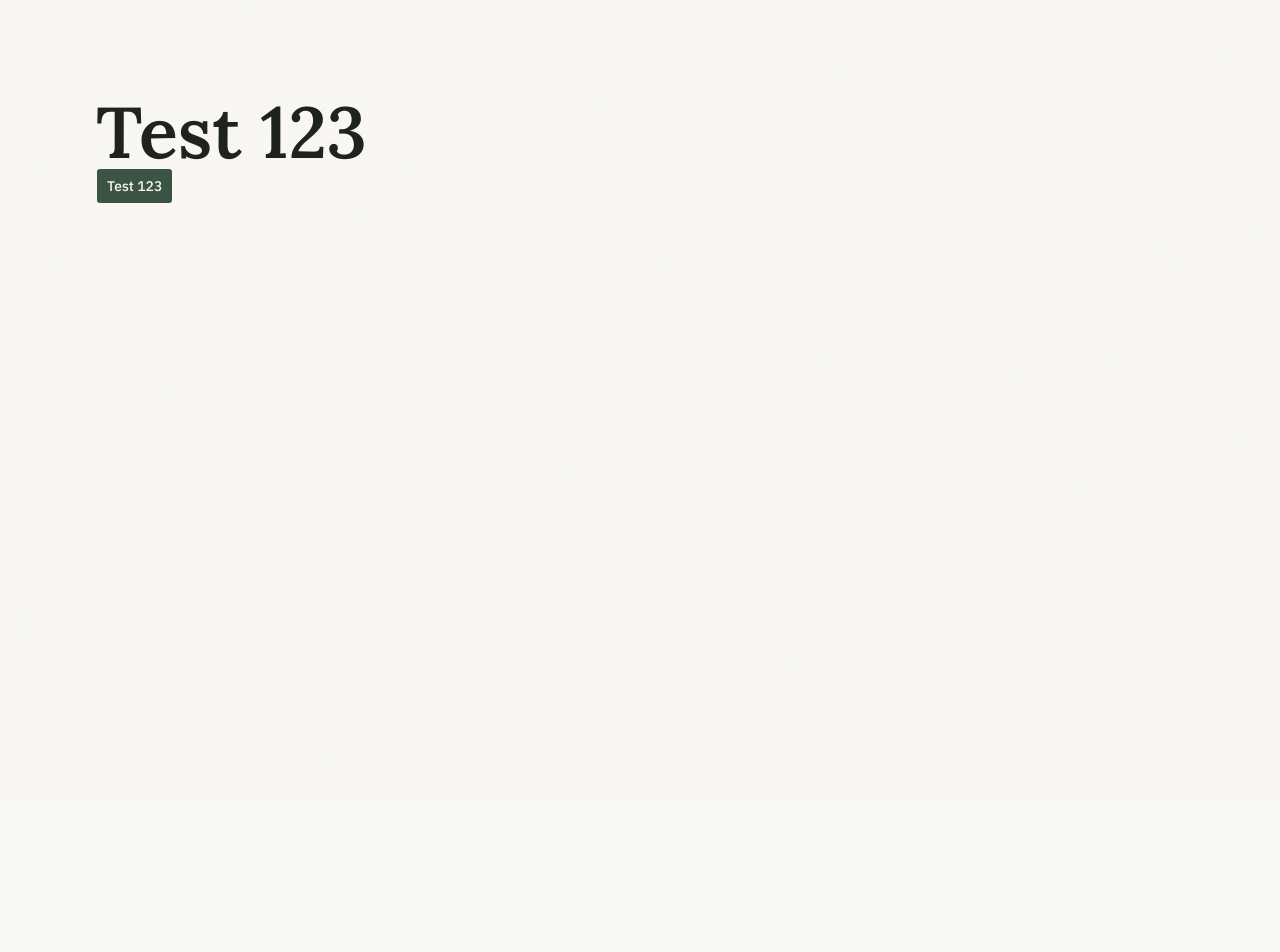
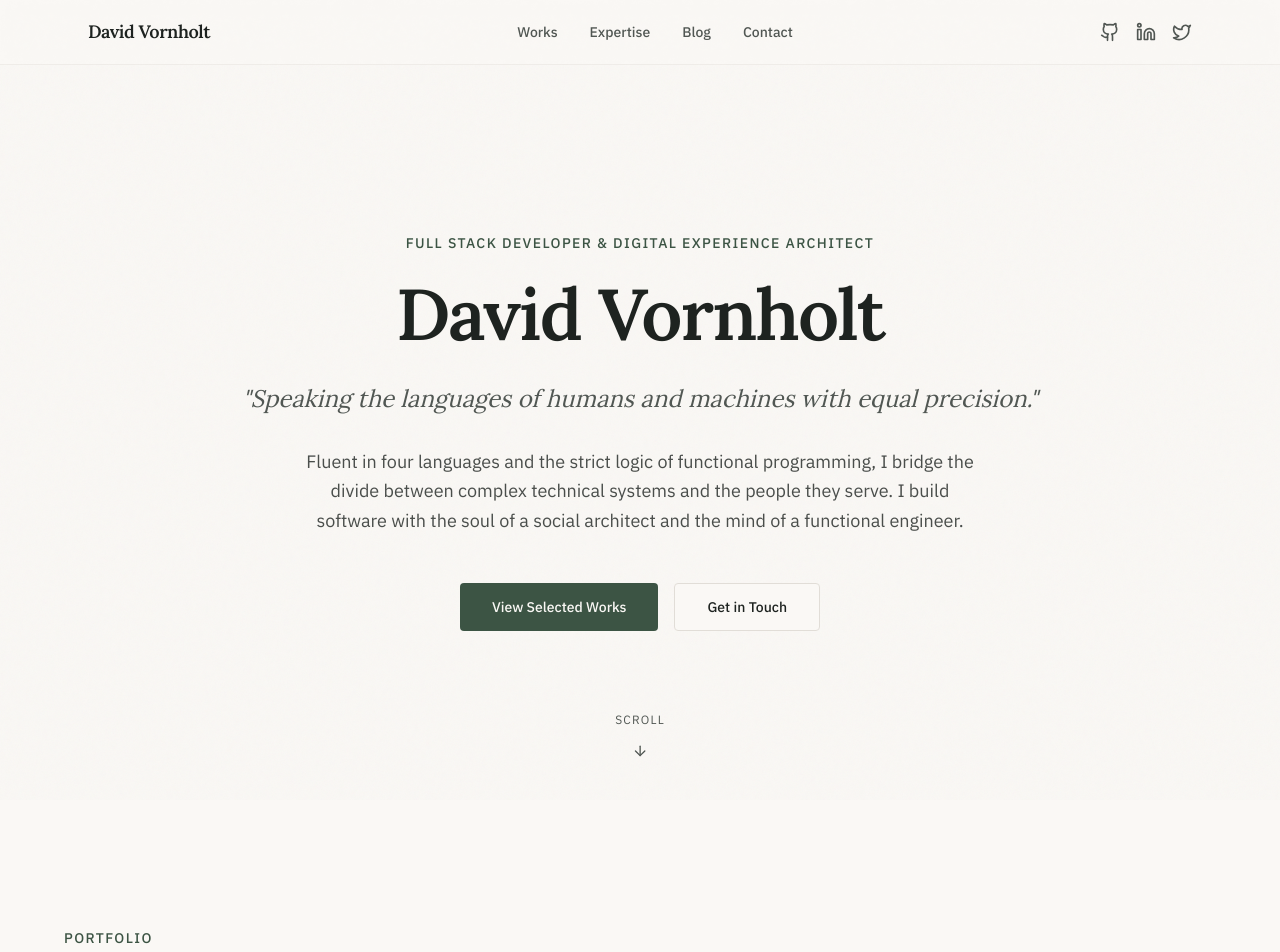
Before and after one commit to davidvornholt/portfolio, a Next.js app: page / in a window 1280 px wide. Shown: the top 952 px of the page. Before the commit the page ends 800 px from the top, so only its background shows below. Built offline with nearby package versions, Linux system fonts and the light colour scheme.

Commit message:
feat: update homepage to use new components and layout

```diff
--- a/src/app/page.tsx
+++ b/src/app/page.tsx
@@ -1,12 +1,26 @@
-'use client';
+import type { ReactNode } from 'react';
+import {
+  BlogTeaser,
+  CTA,
+  Expertise,
+  Hero,
+  SelectedWorks,
+  SiteFooter,
+  SiteHeader,
+} from './components';
 
-import { Button } from '@/shared/ui/presentation/components/button';
+const Page = (): ReactNode => (
+  <>
+    <SiteHeader />
+    <main>
+      <Hero />
+      <SelectedWorks />
+      <Expertise />
+      <BlogTeaser />
+      <CTA />
+    </main>
+    <SiteFooter />
+  </>
+);
 
-export default function Page() {
-  return (
-    <section className="h-screen p-24">
-      <h2 className="text-7xl">Test 123</h2>
-      <Button onClick={() => {}}>Test 123</Button>
-    </section>
-  );
-}
+export default Page;
```
